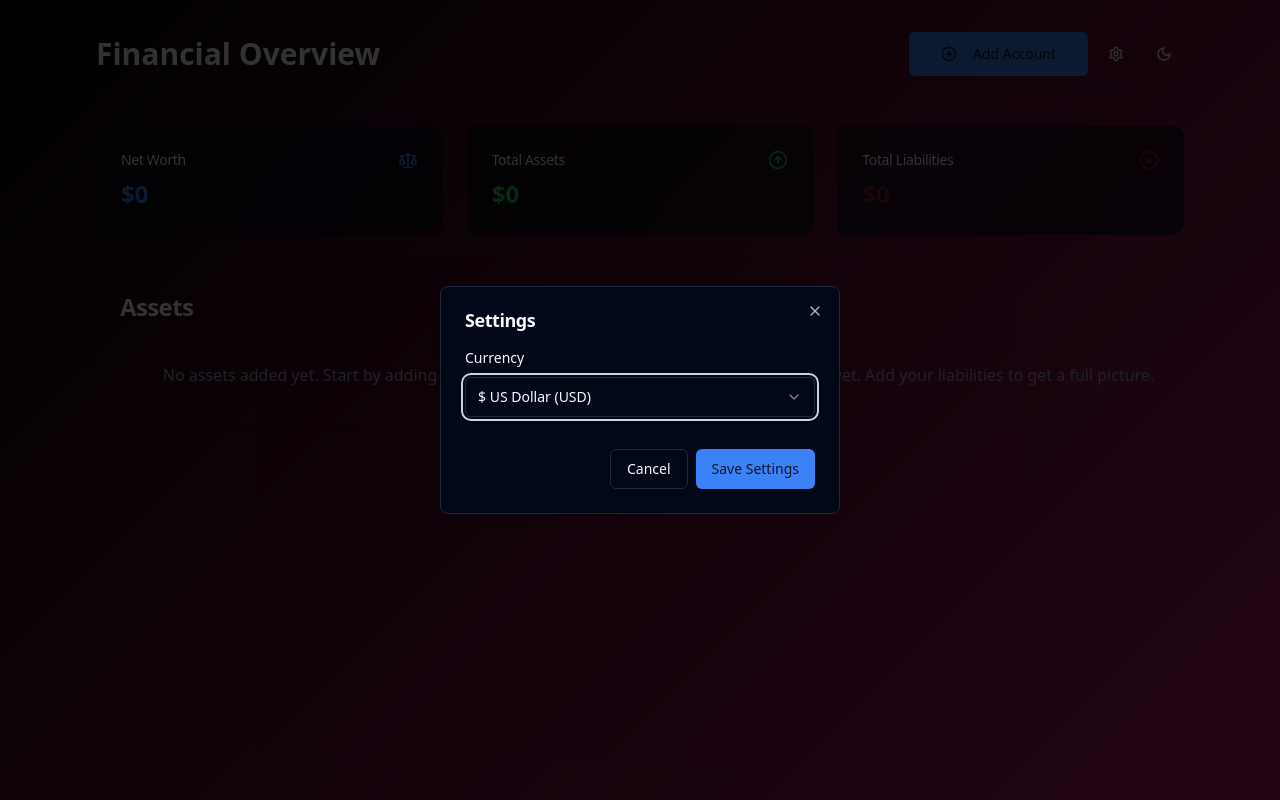
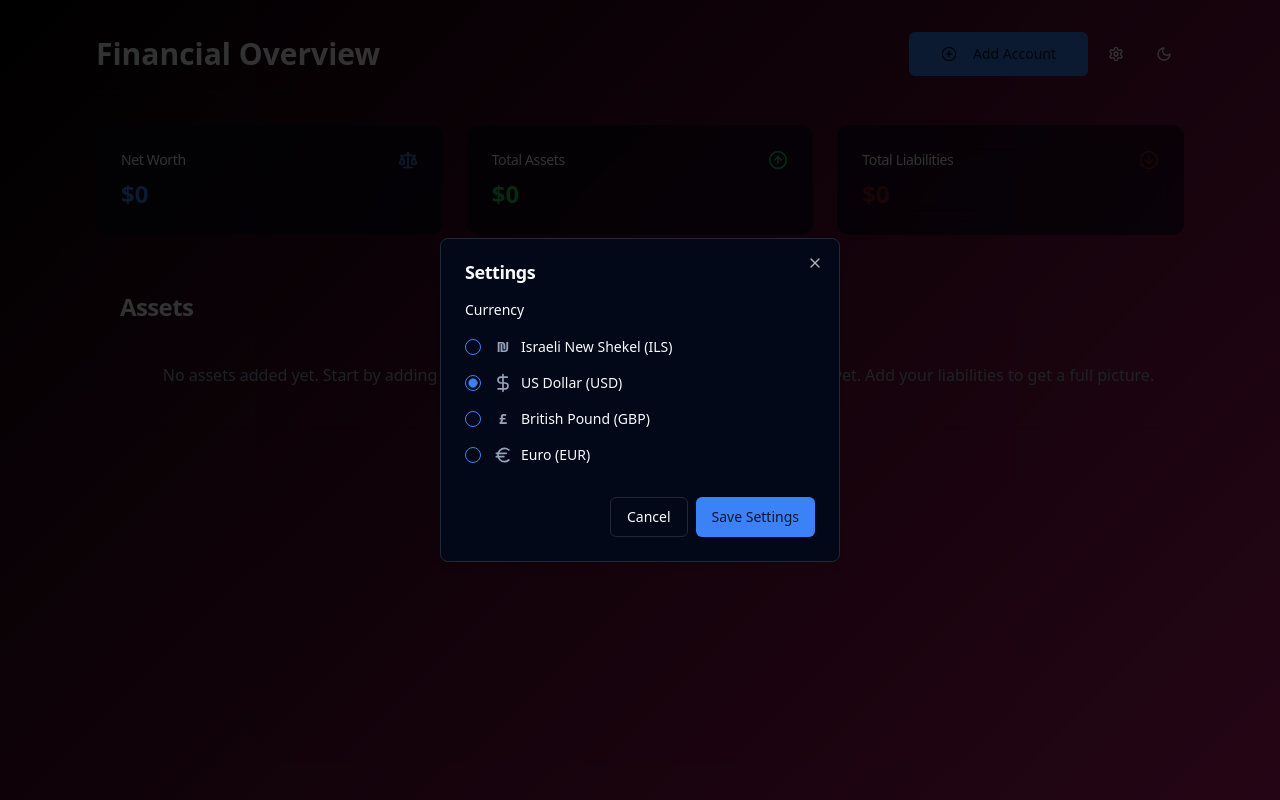
Before and after one commit to BennyKatani/wealth-haven-offline-tracker, a React (Vite) app: page / in a window 1280 px wide. Both pictures are taken after a click on the button 1116 px from the left and 54 px from the top of the page. Built offline with nearby package versions, Linux system fonts and the light colour scheme.

Commit message:
Refactor currency selection
Update currency list and UI to use radio buttons.

```diff
--- a/src/components/SettingsDialog.tsx
+++ b/src/components/SettingsDialog.tsx
@@ -3,15 +3,22 @@ import { useState, useEffect } from 'react';
 import { Dialog, DialogContent, DialogHeader, DialogTitle } from '@/components/ui/dialog';
 import { Button } from '@/components/ui/button';
 import { Label } from '@/components/ui/label';
-import { Select, SelectContent, SelectItem, SelectTrigger, SelectValue } from '@/components/ui/select';
+import { RadioGroup, RadioGroupItem } from '@/components/ui/radio-group';
 import { UserSettings, CURRENCIES } from '@/types/finance';
 import { storageUtils } from '@/utils/storage';
+import { Euro, Gbp, DollarSign } from 'lucide-react';
 
 interface SettingsDialogProps {
   open: boolean;
   onOpenChange: (open: boolean) => void;
   onSettingsUpdated: () => void;
 }
+
+const currencyIcons: { [key: string]: React.ElementType } = {
+  USD: DollarSign,
+  EUR: Euro,
+  GBP: Gbp,
+};
 
 export const SettingsDialog = ({ open, onOpenChange, onSettingsUpdated }: SettingsDialogProps) => {
   const [settings, setSettings] = useState<UserSettings>(storageUtils.getSettings());
@@ -48,19 +55,21 @@ export const SettingsDialog = ({ open, onOpenChange, onSettingsUpdated }: Settin
         </DialogHeader>
         <div className="space-y-4">
           <div className="space-y-2">
-            <Label htmlFor="currency">Currency</Label>
-            <Select value={settings.currency} onValueChange={handleCurrencyChange}>
-              <SelectTrigger>
-                <SelectValue placeholder="Select currency" />
-              </SelectTrigger>
-              <SelectContent>
-                {CURRENCIES.map((currency) => (
-                  <SelectItem key={currency.code} value={currency.code}>
-                    {currency.symbol} {currency.name} ({currency.code})
-                  </SelectItem>
-                ))}
-              </SelectContent>
-            </Select>
+            <Label>Currency</Label>
+            <RadioGroup value={settings.currency} onValueChange={handleCurrencyChange} className="pt-2 space-y-2">
+              {CURRENCIES.map((currency) => {
+                const Icon = currencyIcons[currency.code];
+                return (
+                  <div key={currency.code} className="flex items-center space-x-3">
+                    <RadioGroupItem value={currency.code} id={currency.code} />
+                    <Label htmlFor={currency.code} className="flex items-center gap-2 font-normal cursor-pointer text-sm">
+                      {Icon ? <Icon className="h-5 w-5 text-muted-foreground" /> : <span className="w-5 text-center font-semibold text-muted-foreground">{currency.symbol}</span>}
+                      <span>{currency.name} ({currency.code})</span>
+                    </Label>
+                  </div>
+                )
+              })}
+            </RadioGroup>
           </div>
 
           <div className="flex justify-end space-x-2 pt-4">
--- a/src/types/finance.ts
+++ b/src/types/finance.ts
@@ -1,4 +1,3 @@
-
 export interface Account {
   id: string;
   name: string;
@@ -67,14 +66,8 @@ export interface NetWorthSummary {
 }
 
 export const CURRENCIES = [
+  { code: 'ILS', symbol: '₪', name: 'Israeli New Shekel' },
   { code: 'USD', symbol: '$', name: 'US Dollar' },
+  { code: 'GBP', symbol: '£', name: 'British Pound' },
   { code: 'EUR', symbol: '€', name: 'Euro' },
-  { code: 'GBP', symbol: '£', name: 'British Pound' },
-  { code: 'CAD', symbol: 'C$', name: 'Canadian Dollar' },
-  { code: 'AUD', symbol: 'A$', name: 'Australian Dollar' },
-  { code: 'CHF', symbol: 'CHF', name: 'Swiss Franc' },
-  { code: 'CNY', symbol: '¥', name: 'Chinese Yuan' },
-  { code: 'INR', symbol: '₹', name: 'Indian Rupee' },
-  { code: 'BRL', symbol: 'R$', name: 'Brazilian Real' },
-  { code: 'ILS', symbol: '₪', name: 'Israeli New Shekel' },
 ];
```
